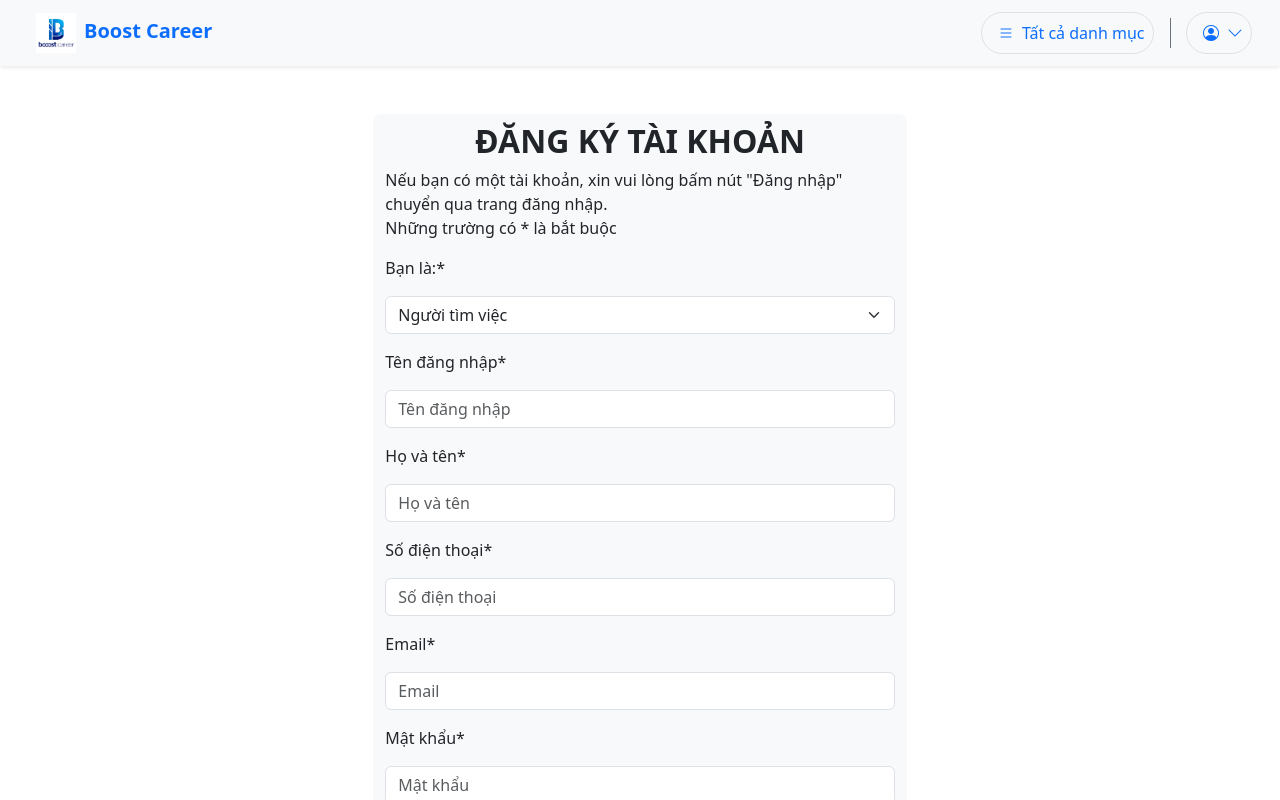
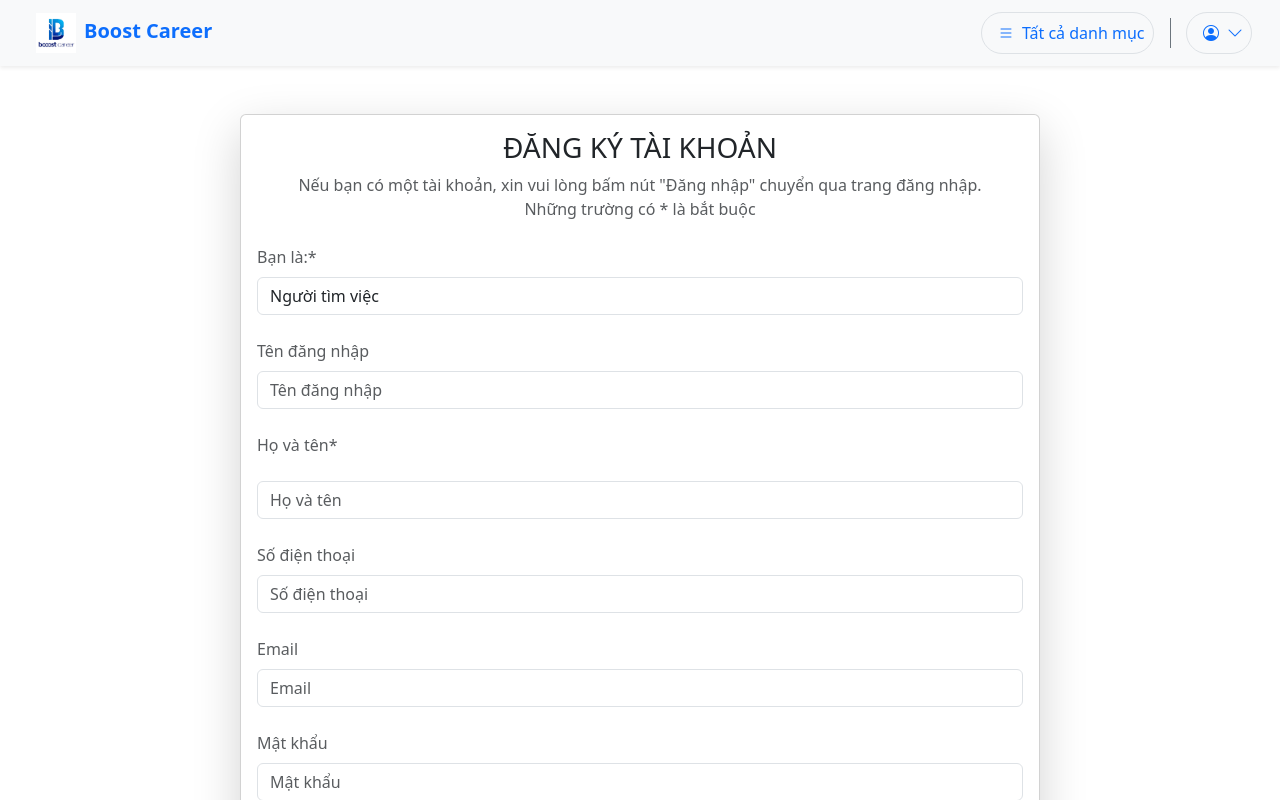
Before and after one commit to ThanhHangDang/DACN, a React (Create React App) app in the folder frontend/: page /auth in a window 1280 px wide. Shown: the top 800 px of the page. Built offline with nearby package versions, Linux system fonts and the light colour scheme.

Commit message:
change login/auth layout, 13/4/2025 2:40PM

```diff
--- a/frontend/src/component/AuthPage/auth.js
+++ b/frontend/src/component/AuthPage/auth.js
@@ -118,8 +118,8 @@ export default function Auth() {
   ]);
 
   return (
-    <div>
-      <div className="container bg-light mt-5 mb-5 col-10 col-sm-5 rounded-3">
+    <div className=" d-flex align-items-center justify-content-center p-5">
+      {/* <div className="container bg-light mt-5 mb-5 col-10 col-sm-5 rounded-3">
         <div className="row">
           <h2 className="fw-bold text-center mt-2">ĐĂNG KÝ TÀI KHOẢN</h2>
           <p>
@@ -252,6 +252,181 @@ export default function Auth() {
             </div>
           </div>
         </form>
+      </div> */}
+      <div className="card shadow-lg w-100" style={{ maxWidth: 800 }}>
+        <div className="card-body">
+          <div className="text-center">
+            <h1 className="card-title h3">ĐĂNG KÝ TÀI KHOẢN</h1>
+            <p className="card-text text-muted">
+              Nếu bạn có một tài khoản, xin vui lòng bấm nút "Đăng nhập" chuyển
+              qua trang đăng nhập.
+              <br />
+              Những trường có * là bắt buộc
+            </p>
+          </div>
+          <div className="mt-4">
+            <form>
+              <div className="mb-4">
+                <label htmlFor="yourRole" className="form-label text-muted">
+                  Bạn là:*
+                </label>
+                <select
+                  type="text"
+                  className="form-control"
+                  id="yourRole"
+                  placeholder="Tên đăng nhập"
+                  required
+                  value={dataRegister.role}
+                  onChange={(e) => {
+                    setDataRegister({ ...dataRegister, role: e.target.value });
+                  }}
+                >
+                  <option value="3" selected>
+                    Người tìm việc
+                  </option>
+                  <option value="2">Nhà tuyển dụng</option>
+                </select>
+              </div>
+              <div className="mb-4">
+                <label htmlFor="username" className="form-label text-muted">
+                  Tên đăng nhập
+                </label>
+                <input
+                  type="text"
+                  className="form-control"
+                  id="username"
+                  placeholder="Tên đăng nhập"
+                  required
+                  value={dataRegister.username}
+                  onChange={(e) => {
+                    setDataRegister({
+                      ...dataRegister,
+                      username: e.target.value,
+                    });
+                  }}
+                  onBlur={handleErrors}
+                />
+                {usernameValidMess ? (
+                  <div className="alert alert-danger">{usernameValidMess}</div>
+                ) : (
+                  ""
+                )}
+              </div>
+              <div className="mb-4">
+                <label htmlFor="name" className="form-label text-muted">
+                  {dataRegister.role === "2" ? (
+                    <p>Tên công ty</p>
+                  ) : (
+                    <p>Họ và tên*</p>
+                  )}
+                </label>
+                <input
+                  type="text"
+                  className="form-control"
+                  id="name"
+                  placeholder="Họ và tên"
+                  required
+                  value={dataRegister.name}
+                  onChange={(e) => {
+                    setDataRegister({ ...dataRegister, name: e.target.value });
+                  }}
+                  onBlur={handleErrors}
+                />
+                {nameValidMess ? (
+                  <div className="alert alert-danger">{nameValidMess}</div>
+                ) : (
+                  ""
+                )}
+              </div>
+              <div className="mb-4">
+                <label htmlFor="phoneNumber" className="form-label text-muted">
+                  Số điện thoại
+                </label>
+                <input
+                  type="text"
+                  className="form-control"
+                  id="phoneNumber"
+                  placeholder="Số điện thoại"
+                  required
+                  value={dataRegister.phone}
+                  onChange={(e) => {
+                    setDataRegister({ ...dataRegister, phone: e.target.value });
+                  }}
+                  onBlur={handleErrors}
+                />
+                {phoneValidMess ? (
+                  <div className="alert alert-danger">{phoneValidMess}</div>
+                ) : (
+                  ""
+                )}
+              </div>
+              <div className="mb-4">
+                <label htmlFor="email" className="form-label text-muted">
+                  Email
+                </label>
+                <input
+                  type="text"
+                  className="form-control"
+                  id="email"
+                  placeholder="Email"
+                  value={dataRegister.email}
+                  required
+                  onChange={(e) => {
+                    setDataRegister({ ...dataRegister, email: e.target.value });
+                  }}
+                  onBlur={handleErrors}
+                />
+                {emailValidMess ? (
+                  <div className="alert alert-danger">{emailValidMess}</div>
+                ) : (
+                  ""
+                )}
+              </div>
+              <div className="mb-4">
+                <label htmlFor="password" className="form-label text-muted">
+                  Mật khẩu
+                </label>
+                <input
+                  type="password"
+                  className="form-control"
+                  id="password"
+                  placeholder="Mật khẩu"
+                  required
+                  value={dataRegister.password}
+                  onChange={(e) => {
+                    setDataRegister({
+                      ...dataRegister,
+                      password: e.target.value,
+                    });
+                  }}
+                  onBlur={handleErrors}
+                />
+                {passwordValidMess ? (
+                  <div className="alert alert-danger">{passwordValidMess}</div>
+                ) : (
+                  ""
+                )}
+              </div>
+              <div className="d-grid">
+                <button
+                  type="submit"
+                  className="btn btn-dark btn-lg"
+                  disabled={!formValid}
+                  onClick={handleSubmit}
+                >
+                  Đăng ký
+                </button>
+              </div>
+              <p className="text-center text-muted mt-4">
+                Bạn đã là thành viên của Boost Career?
+                <NavLink to="/login" className="text-decoration-none">
+                  Đăng nhập
+                </NavLink>
+                .
+              </p>
+            </form>
+          </div>
+        </div>
       </div>
     </div>
   );
--- a/frontend/src/component/AuthPage/login.js
+++ b/frontend/src/component/AuthPage/login.js
@@ -1,5 +1,5 @@
 import React, { useState, useEffect } from "react";
-import { NavLink, useNavigate } from "react-router-dom";
+import { useNavigate, NavLink } from "react-router-dom";
 
 import { useDispatch, useSelector } from "react-redux";
 import { loginUser, checkLoginStatus } from "../../redux_toolkit/AuthSlice.js";
@@ -16,7 +16,7 @@ export default function Login() {
 
   const submitLogin = (e) => {
     e.preventDefault();
-    dispatch(loginUser({username, password}));
+    dispatch(loginUser({ username, password }));
   };
 
   useEffect(() => {
@@ -28,15 +28,14 @@ export default function Login() {
   }, [isLogin]);
 
   return (
-    <div>
-      <div className="container bg-light mt-5 mb-5 col-10 col-sm-5 rounded-3">
+    <div className=" d-flex align-items-center justify-content-center p-5">
+      {/* <div className="container bg-light mt-5 mb-5 col-10 col-sm-5 rounded-3">
         <div className="row">
           <h2 className="fw-bold text-center mt-2">ĐĂNG NHẬP</h2>
           <p>
             Nếu bạn chưa có tài khoản, xin vui lòng bấm "Đăng ký" chuyển qua
             trang đăng ký.
-            <br />
-            Những trường có * là bắt buộc
+
           </p>
         </div>
         <form onSubmit={submitLogin}>
@@ -86,6 +85,70 @@ export default function Login() {
             </div>
           </div>
         </form>
+      </div> */}
+
+      <div className="card shadow-lg w-100" style={{ maxWidth: 480 }}>
+        <div className="card-body">
+          <div className="text-center">
+            <h1 className="card-title h3">ĐĂNG NHẬP</h1>
+            <p className="card-text text-muted">
+              Nếu bạn chưa có tài khoản, xin vui lòng bấm "Đăng ký" chuyển qua
+              trang đăng ký.
+              <br />
+              Những trường có * là bắt buộc
+            </p>
+          </div>
+          <div className="mt-4">
+            <form onSubmit={submitLogin}>
+              <div className="mb-4">
+                <label htmlFor="email" className="form-label text-muted">
+                  Tên đăng nhập
+                </label>
+                <input
+                  type="text"
+                  className="form-control"
+                  id="email"
+                  placeholder="Tên đăng nhập"
+                  required
+                  onChange={(e) => {
+                    setUsername(e.target.value);
+                  }}
+                />
+              </div>
+              <div className="mb-4">
+                <label htmlFor="password" className="form-label text-muted">
+                  Mật khẩu
+                </label>
+                <input
+                  type="password"
+                  className="form-control"
+                  id="password"
+                  placeholder="Mật khẩu"
+                  required
+                  onChange={(e) => {
+                    setPassword(e.target.value);
+                  }}
+                />
+              </div>
+              <div className="d-grid">
+                <button
+                  type="submit"
+                  className="btn btn-dark btn-lg"
+                  disabled={loading}
+                >
+                  {loading ? "Đang xử lý..." : "Đăng nhập"}
+                </button>
+              </div>
+              <p className="text-center text-muted mt-4">
+                Bạn chưa có tài khoản?
+                <NavLink to="/auth" className="text-decoration-none">
+                  Đăng ký
+                </NavLink>
+                .
+              </p>
+            </form>
+          </div>
+        </div>
       </div>
     </div>
   );
```
